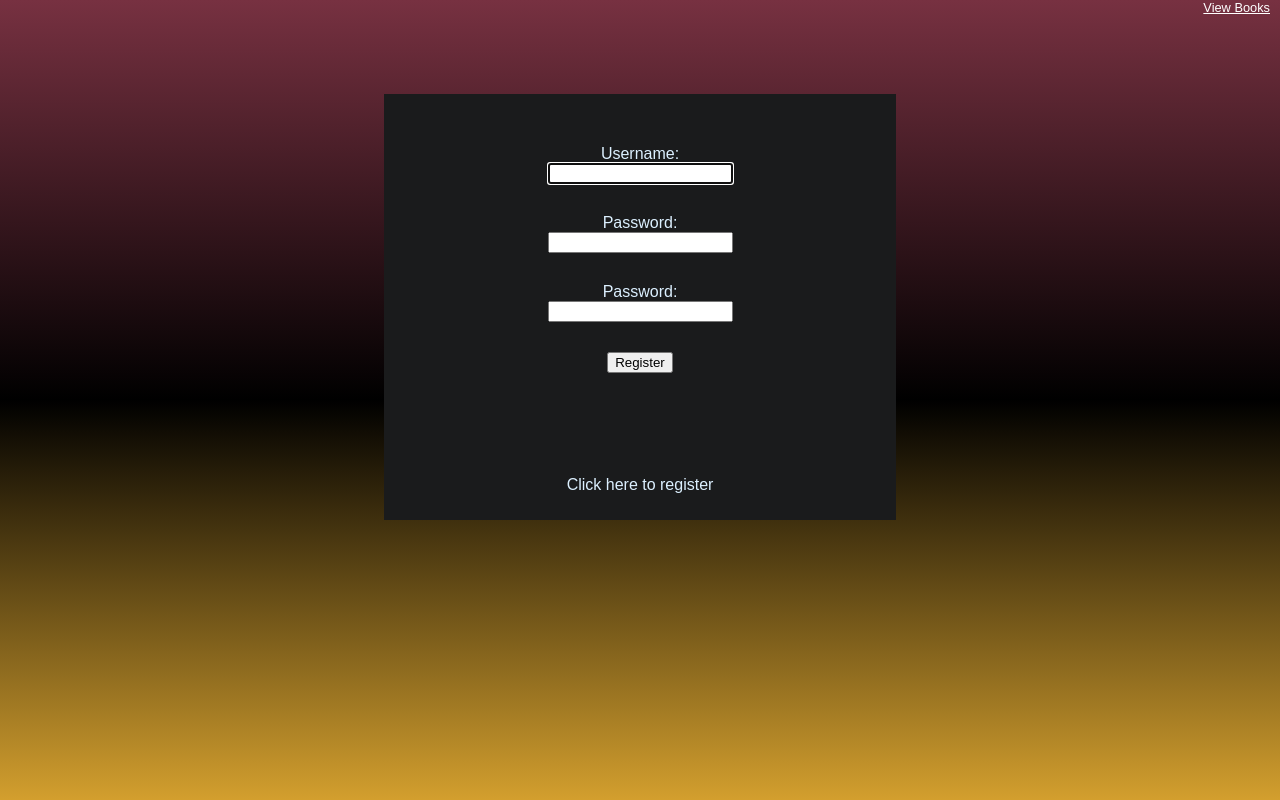
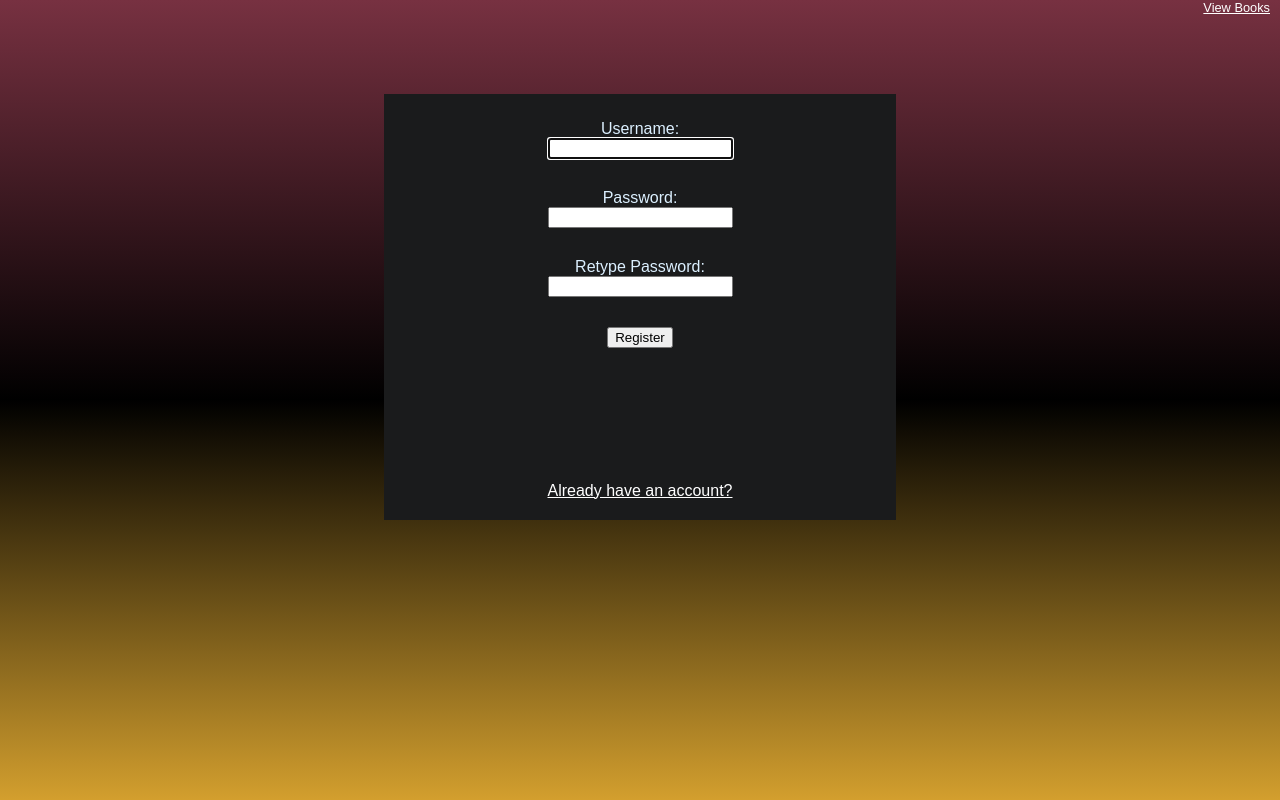
Before and after one commit to mglittleton/library_scroll, a React (Create React App) app in the folder library_scroll/: page /register in a window 1280 px wide. Built offline with nearby package versions, Linux system fonts and the light colour scheme.

Commit message:
Fixed register/signin link between each other

```diff
--- a/library_scroll/src/Components/User/Register.js
+++ b/library_scroll/src/Components/User/Register.js
@@ -35,7 +35,7 @@ function Register(props) {
     <FlexColumn alignCenter width="full" spaceTop="70px">
       <FlexColumn
         alignCenter
-        justifyAround
+        justifyBetween
         width="40%"
         height="50vh"
         style={{
@@ -70,7 +70,7 @@ function Register(props) {
           </FlexColumn>
 
           <FlexColumn spaceBottom="30px" justifyBetween alignCenter>
-            Password:
+            Retype Password:
             <input
               type="password"
               name="checkPass"
@@ -83,7 +83,7 @@ function Register(props) {
           <input type="submit" value="Register" />
         </form>
         <div className="error-box">{statusMessage.message}</div>
-        <div>Click here to register</div>
+        <Link to='/signin' style={{ marginBottom: "20px", color: 'white' }}>Already have an account?</Link>
       </FlexColumn>
     </FlexColumn>
   );
--- a/library_scroll/src/Components/User/SignIn.js
+++ b/library_scroll/src/Components/User/SignIn.js
@@ -30,7 +30,7 @@ function SignIn(props) {
     <FlexColumn alignCenter width="full" spaceTop="70px">
       <FlexColumn
         alignCenter
-        justifyAround
+        justifyBetween
         width="40%"
         height="50vh"
         style={{
@@ -66,7 +66,7 @@ function SignIn(props) {
           <input type="submit" value="Log In" />
         </form>
         <div className="error-box">{statusMessage.message}</div>
-        <div>Click here to register</div>
+        <Link to='/register' style={{ marginBottom: "20px", color: 'white' }}>Click here to register</Link>
       </FlexColumn>
     </FlexColumn>
   );
```
